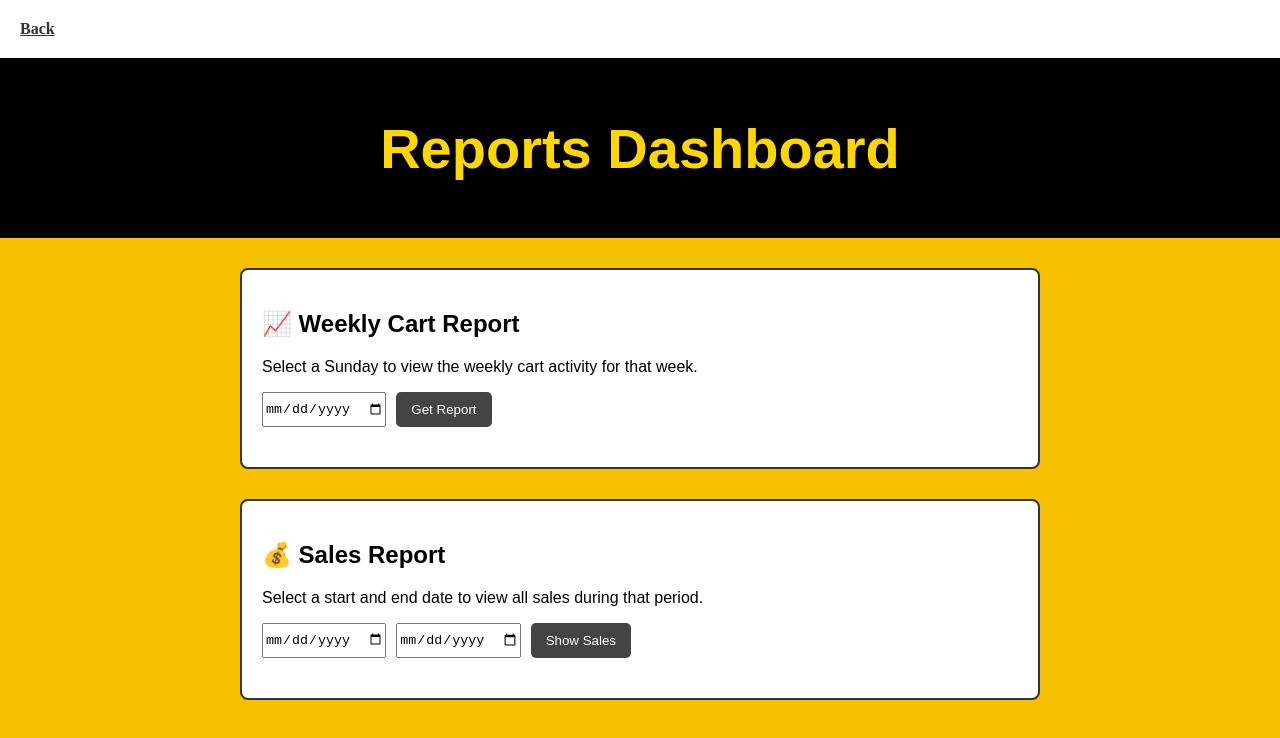
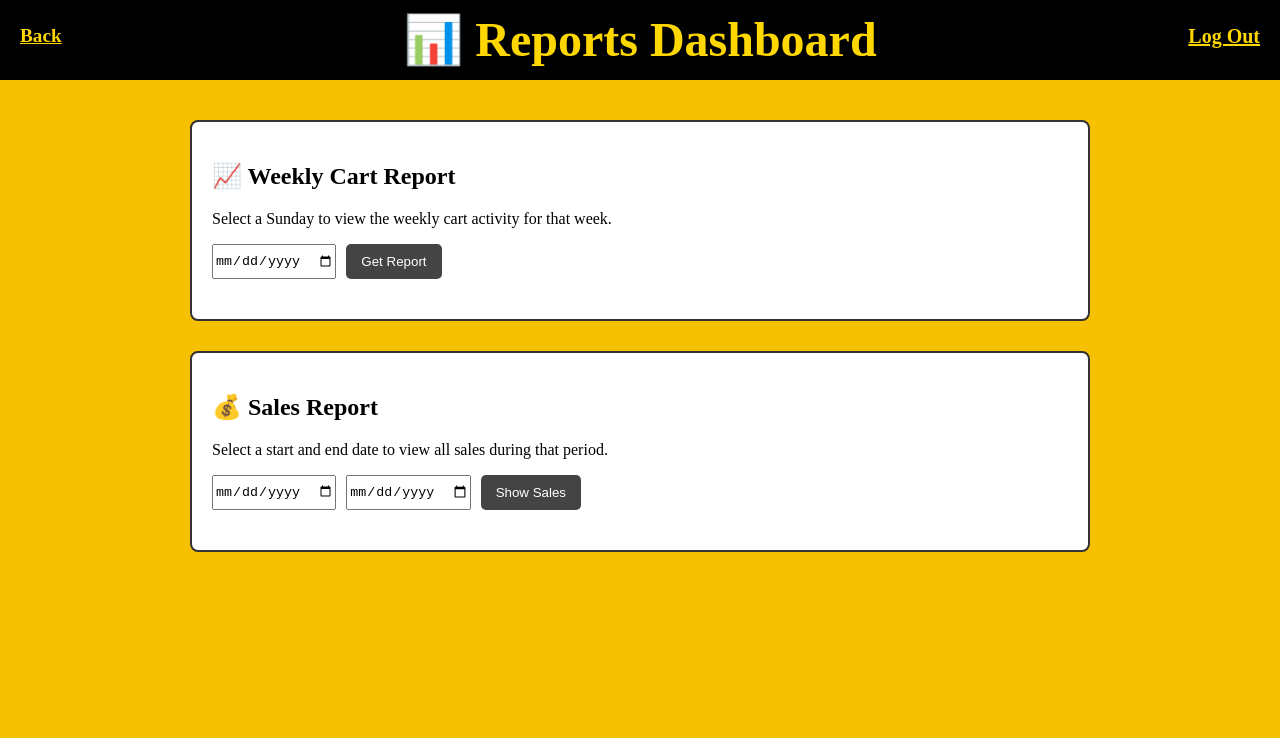
Before and after one commit to alanv1893/CMSC447_PROJ, a Vue app in the folder Frontend/: page /home/reports in a window 1280 px wide. Shown: the top 738 px of the page. Built offline with nearby package versions, Linux system fonts and the light colour scheme; sample sign-in values are in the browser's storage.

Commit message:
styling the reports page

```diff
--- a/Frontend/src/views/Reports.vue
+++ b/Frontend/src/views/Reports.vue
@@ -1,10 +1,11 @@
 <template>
-  <div class="backButton" @click="goBack" title="Go Back">
-    <span class="backButton-text">Back</span>
-  </div>
-  <div class="reports-page">
+  <div class="container">
     <div class="titleBox">
-      <h1>Reports Dashboard</h1>
+      <div class="backButton" @click="goBack" title="Go Back">
+        <span class="backButton-text">Back</span>
+      </div>
+      <h1 class="title">📊 Reports Dashboard</h1>
+      <a class="logOutLink" v-if="loggedIn" @click="logOut" href="/">Log Out</a>
     </div>
 
     <div class="content-container">
@@ -52,21 +53,29 @@
         </div>
         <div v-else-if="salesStartDate && salesEndDate">No sales found for this range.</div>
       </div>
-
-    </div>
-    <div class="report-card" v-if="salesReport && (salesReport.items.length || salesReport.totalRevenue)">
-      <h3>🔧 Raw Sales Report Debug Data</h3>
-      <pre>{{ salesReport }}</pre>
     </div>
   </div>
 </template>
 
+
 <script setup>
-import { ref } from 'vue'
+import { ref, onMounted } from 'vue'
+import { useRouter } from 'vue-router'
 
 const weekStart = ref('')
 const weeklyTraffic = ref({})
 const loading = ref(false)
+const router = useRouter()
+const loggedIn = ref(false)
+
+onMounted(() => {
+  loggedIn.value = localStorage.getItem('loggedIn') === 'true'
+})
+
+function logOut() {
+  localStorage.clear()
+  router.push('/')
+}
 
 const getWeeklyTraffic = async () => {
   if (!weekStart.value) return
@@ -112,26 +121,65 @@ const getSalesReport = async () => {
 </script>
 
 <style scoped>
-.reports-page {
+.container {
   background-color: #f5c100;
   min-height: 100vh;
-  padding-bottom: 40px;
-  font-family: 'Arial', sans-serif;
+  padding: 120px 20px 60px;
+  box-sizing: border-box;
 }
 
 .titleBox {
-  background-color: #000;
+  background-color: black;
+  color: #ffd700;
+  width: 100%;
+  height: 80px;
+  position: fixed;
+  top: 0;
+  left: 0;
+  z-index: 10;
+  display: flex;
+  align-items: center;
+  justify-content: center;
+}
+
+.title {
+  margin: 0;
+  font-size: 3rem;
+  font-weight: bold;
+}
+
+.backButton {
+  position: absolute;
+  top: 25px;
+  left: 20px;
+  display: flex;
+  align-items: center;
+  cursor: pointer;
+}
+
+.backButton-text {
   color: gold;
-  padding: 20px;
-  text-align: center;
+  font-size: 1.2rem;
   font-weight: bold;
-  font-size: 28px;
+  text-decoration: underline;
+}
+
+.logOutLink {
+  position: absolute;
+  top: 25px;
+  right: 20px;
+  font-size: 20px;
+  white-space: nowrap;
+  font-weight: bold;
+  color: gold;
+  cursor: pointer;
+  text-decoration: underline;
 }
 
 .content-container {
   width: 90%;
-  max-width: 800px;
-  margin: 30px auto;
+  max-width: 900px;
+  margin: 0 auto;
   display: flex;
   flex-direction: column;
   gap: 30px;
@@ -146,6 +194,7 @@ const getSalesReport = async () => {
 
 .report-input {
   display: flex;
+  flex-wrap: wrap;
   gap: 10px;
   margin-top: 10px;
   margin-bottom: 20px;
@@ -164,25 +213,10 @@ button:hover {
   background-color: #222;
 }
 
-.backButton {
-  margin: 20px;
-  cursor: pointer;
-  font-weight: bold;
-  color: #333;
-  display: inline-block;
-}
-
-.backButton-text {
-  text-decoration: underline;
-}
-
-.backButton:hover .backButton-text {
-  color: #000;
-}
-
 table {
   width: 100%;
   border-collapse: collapse;
+  background: #fff;
 }
 
 th, td {
@@ -192,13 +226,7 @@ th, td {
 }
 
 th {
-  background-color: #f0f0f0;
+  background-color: #fde768;
 }
+
 </style>
-
-pre {
-  background: #eee;
-  padding: 10px;
-  border-radius: 4px;
-  overflow-x: auto;
-}
```
